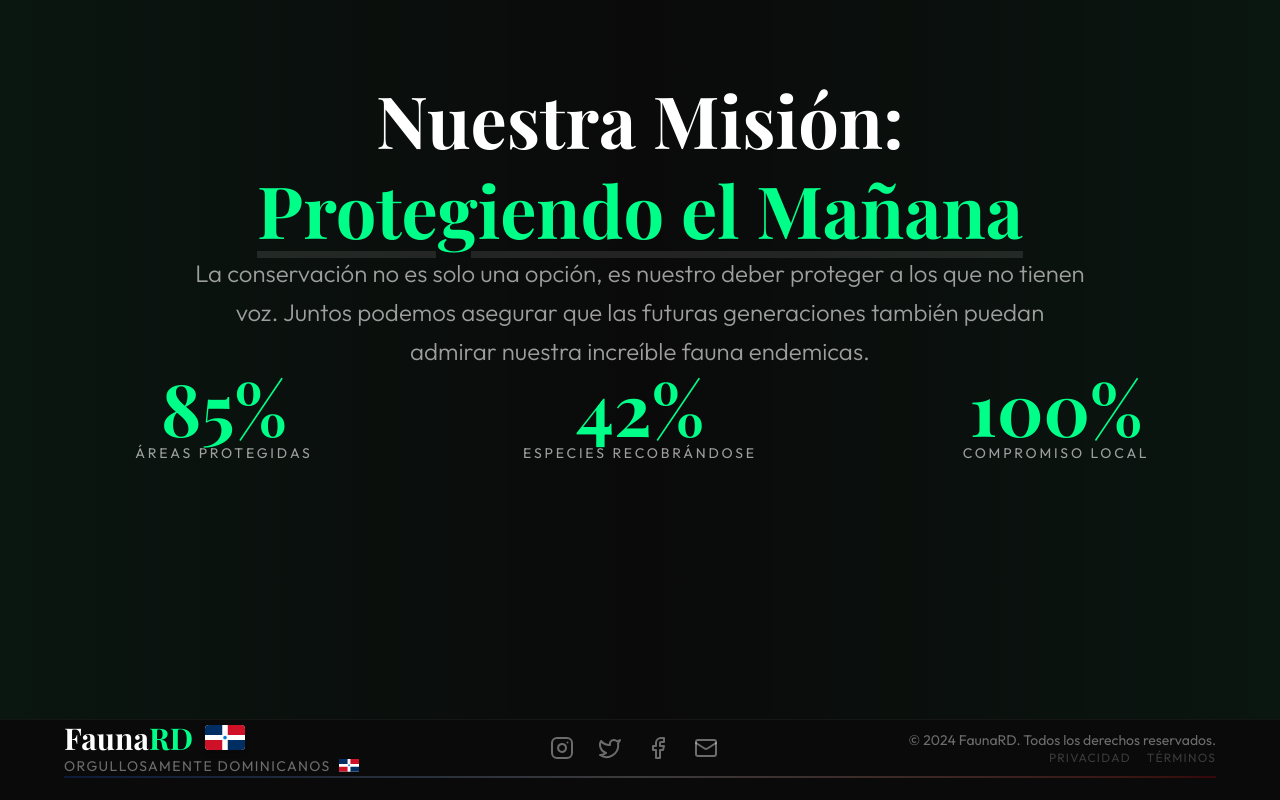
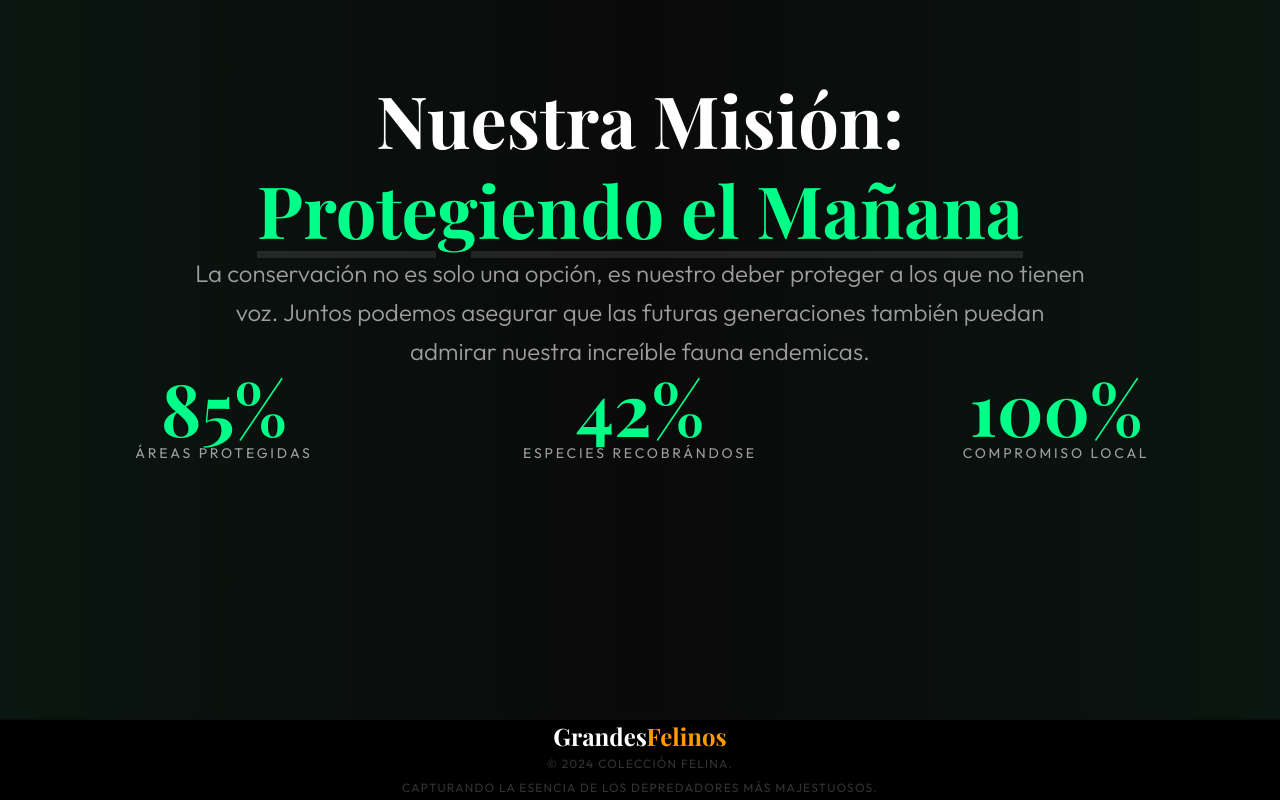
Before and after one commit to jeremyda173/gfelinos, a Next.js app: page / in a window 1280 px wide. Shown: the part 6027-6827 px from the top of the page. Before the commit the page ends 6805 px from the top, so only its background shows below. Built offline with nearby package versions, Linux system fonts and the light colour scheme; no server answers; a web font is replaced by a local one.

Commit message:
Refactor Footer for Big Cats project

```diff
--- a/src/components/ui/Footer.tsx
+++ b/src/components/ui/Footer.tsx
@@ -1,49 +1,16 @@
 "use client";
-
-import { motion } from "framer-motion";
-import { Instagram, Twitter, Facebook, Mail } from "lucide-react";
-import { DRFlag } from "./DRFlag";
 
 export default function Footer() {
   return (
-    <footer className="py-20 border-t border-white/5">
+    <footer className="py-20 bg-black border-t border-white/5 text-center">
       <div className="container">
-        <div className="flex flex-col md:flex-row justify-between items-center gap-10">
-          <div className="text-center md:text-left">
-            <div className="text-3xl font-display font-bold mb-4 flex items-center justify-center md:justify-start gap-3">
-              <span>Fauna<span className="text-accent">RD</span></span>
-              <DRFlag className="w-10 h-auto rounded-sm shadow-md" />
-            </div>
-            <p className="text-white/40 text-sm max-w-xs uppercase tracking-widest mx-auto md:mx-0 flex items-center justify-center md:justify-start gap-2">
-              Orgullosamente Dominicanos <DRFlag className="w-5 h-auto inline" />
-            </p>
-          </div>
-
-
-
-          <div className="flex gap-6">
-            {[Instagram, Twitter, Facebook, Mail].map((Icon, i) => (
-              <motion.a
-                key={i}
-                href="#"
-                whileHover={{ y: -5, color: "#00ff88" }}
-                className="text-white/40 hover:text-accent transition-colors"
-              >
-                <Icon size={24} />
-              </motion.a>
-            ))}
-          </div>
-
-          <div className="text-center md:text-right">
-            <div className="text-sm text-white/40 mb-2">© 2024 FaunaRD. Todos los derechos reservados.</div>
-            <div className="flex gap-4 justify-center md:justify-end text-xs uppercase tracking-widest text-white/20">
-              <a href="#" className="hover:text-white transition-colors">Privacidad</a>
-              <a href="#" className="hover:text-white transition-colors">Términos</a>
-            </div>
-          </div>
+        <div className="text-2xl font-display font-bold mb-4">
+          Grandes<span className="text-amber-500">Felinos</span>
         </div>
-
-        <div className="mt-16 w-full h-[2px] bg-gradient-to-r from-blue-600 via-white to-red-600 opacity-20" />
+        <p className="text-white/20 text-xs uppercase tracking-widest leading-loose">
+          © 2024 Colección Felina. <br />
+          Capturando la esencia de los depredadores más majestuosos.
+        </p>
       </div>
     </footer>
   );
```
